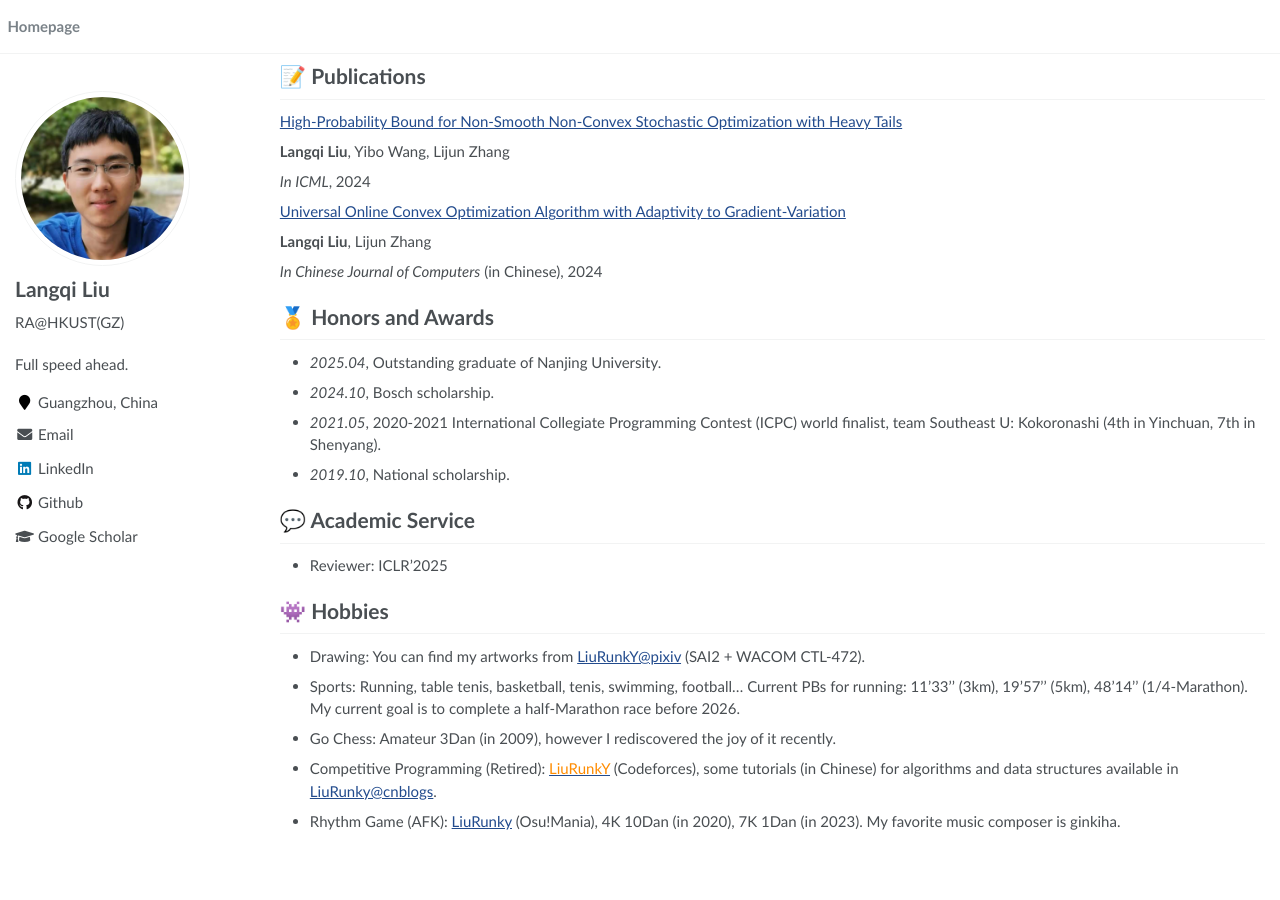
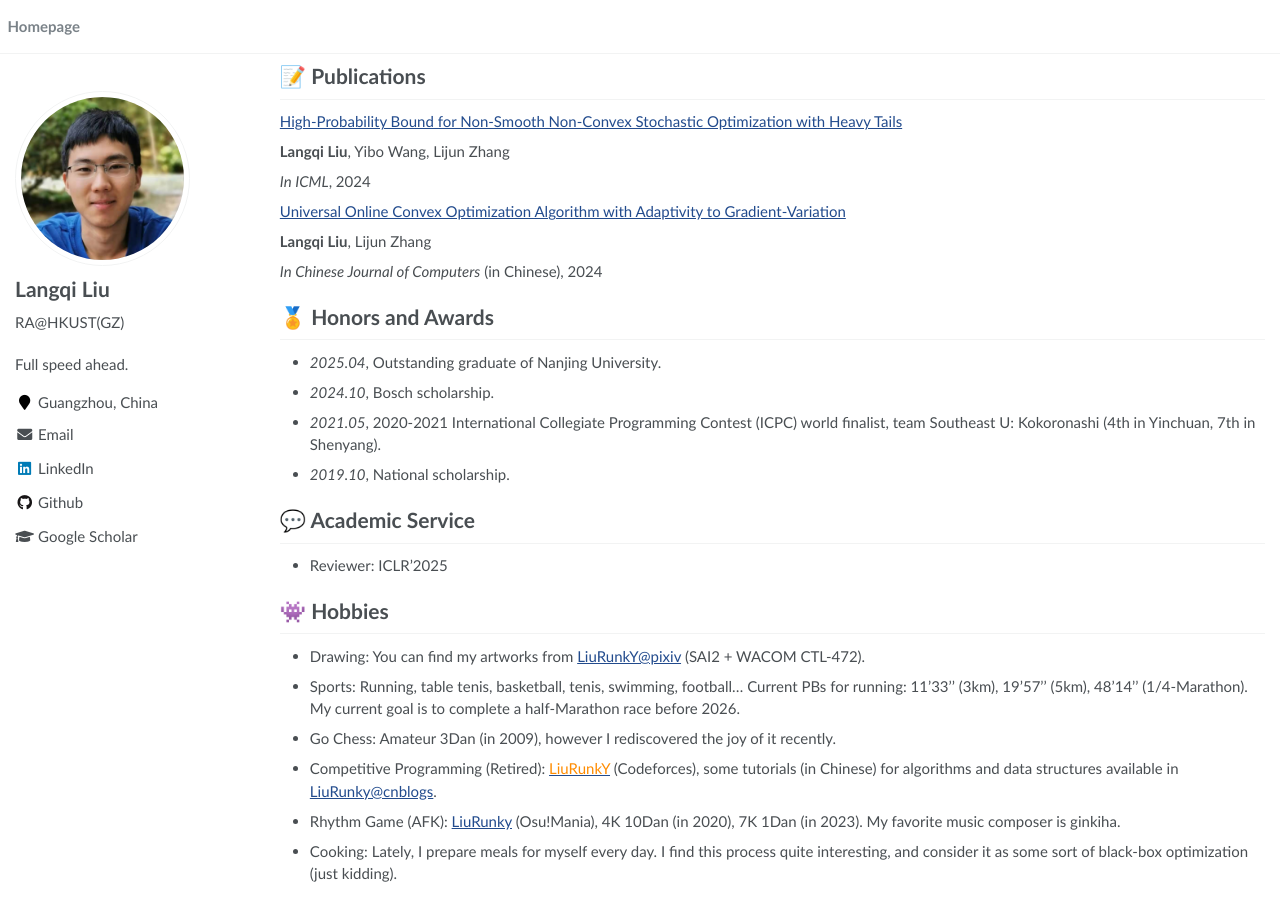
Before and after one commit to LiuRunky/LiuRunky.github.io, a Jekyll site: the page built from _pages/about.md, in a window 1280 px wide and 900 px high, scrolled down 636 px. Built offline with Jekyll 4.4.1, drawn with Linux system fonts in a browser that asks for light colours; before the commit the page ends 1483 px from its top, so only the background shows below that.

Commit message:
Update files

```diff
--- a/_pages/about.md
+++ b/_pages/about.md
@@ -104,3 +104,4 @@ If you are interested in my background or skills, feel free to [send an email](m
 - Go Chess: Amateur 3Dan (in 2009), however I rediscovered the joy of it recently.
 - Competitive Programming (Retired): [<font color="#FF8C00">LiuRunkY</font>](https://codeforces.com/profile/LiuRunkY) (Codeforces), some tutorials (in Chinese) for algorithms and data structures available in [LiuRunky@cnblogs](https://www.cnblogs.com/LiuRunky).
 - Rhythm Game (AFK): [LiuRunky](https://osu.ppy.sh/users/6172732) (Osu!Mania), 4K 10Dan (in 2020), 7K 1Dan (in 2023). My favorite music composer is ginkiha.
+- Cooking: Lately, I prepare meals for myself every day. I find this process quite interesting, and consider it as some sort of black-box optimization (just kidding).
```
